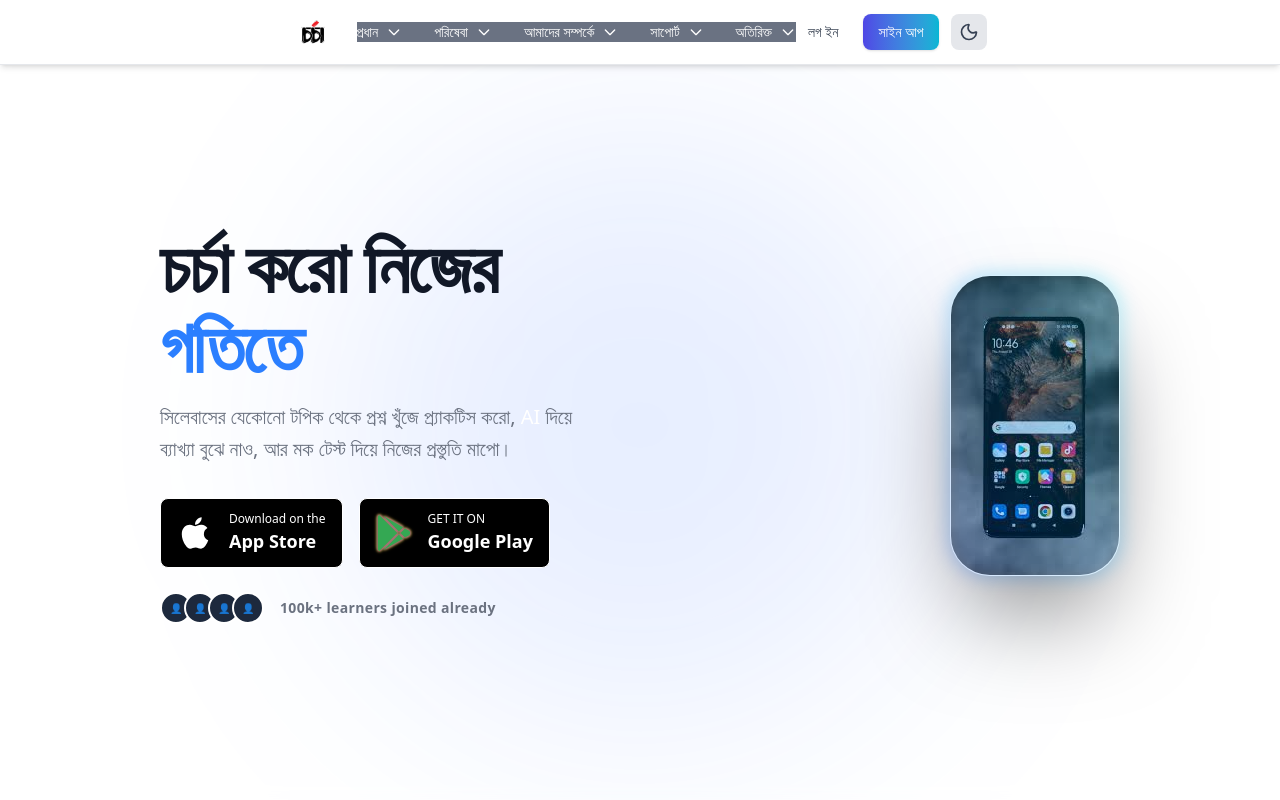
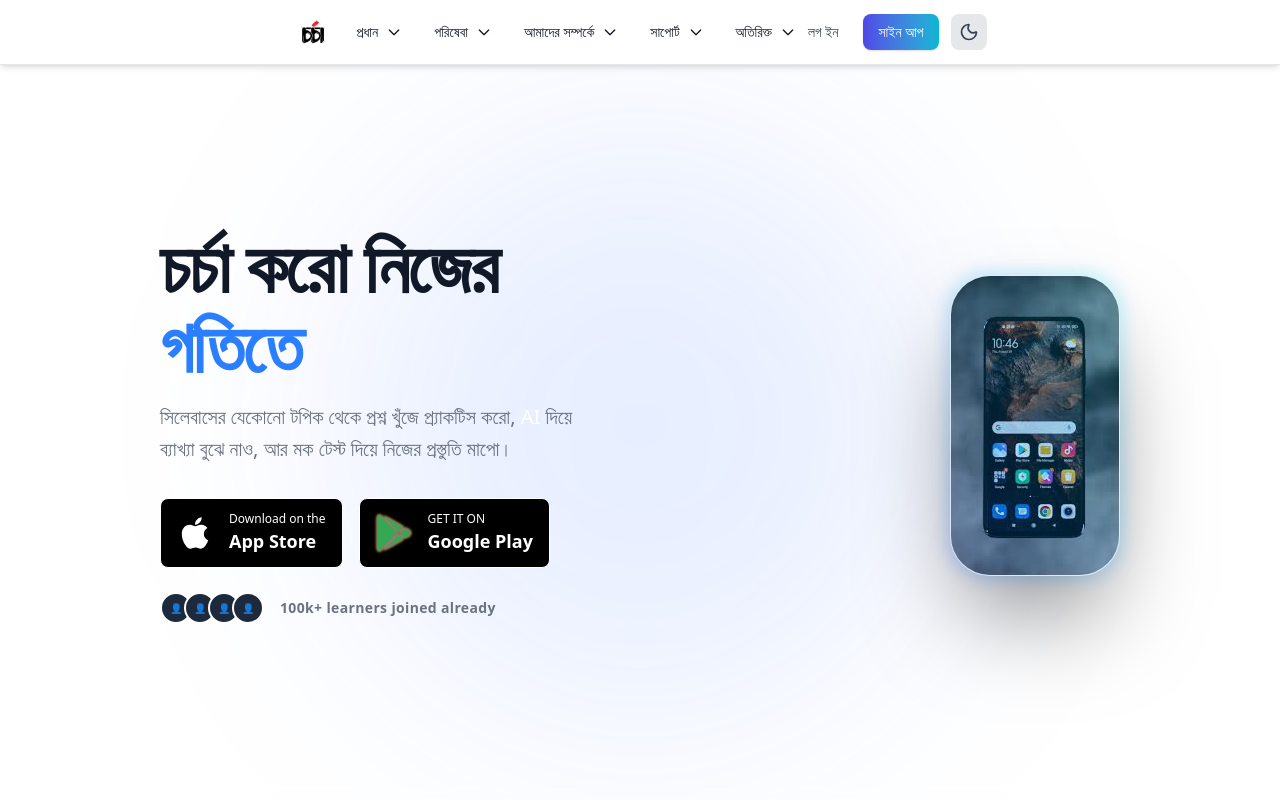
Before and after one commit to kousar-21/chorcha, a React (Vite) app: page / in a window 1280 px wide. Shown: the top 800 px of the page. Built offline with nearby package versions, Linux system fonts and the light colour scheme.

Commit message:
resolve navbar background issue

```diff
--- a/src/Component/Navbar.jsx
+++ b/src/Component/Navbar.jsx
@@ -97,7 +97,7 @@ const Navbar = () => {
             </Link>
 
             {/* Desktop Menu with Dropdowns */}
-            <div className="hidden lg:flex bg-gray-500 text-white items-center gap-8">
+            <div className="hidden lg:flex items-center gap-8">
               {navigationCategories.map((category, index) => (
                 <div
                   key={category.name}
```
